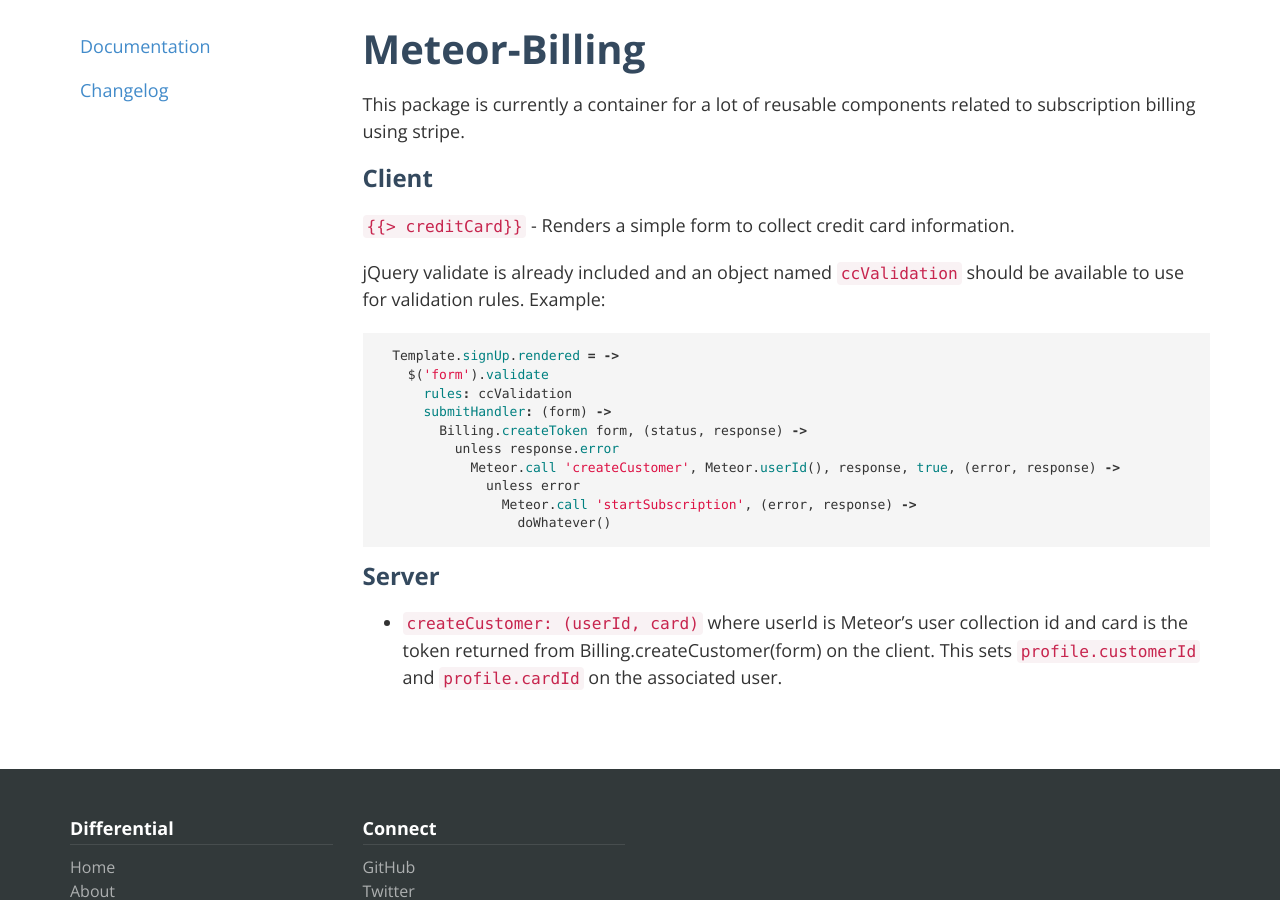
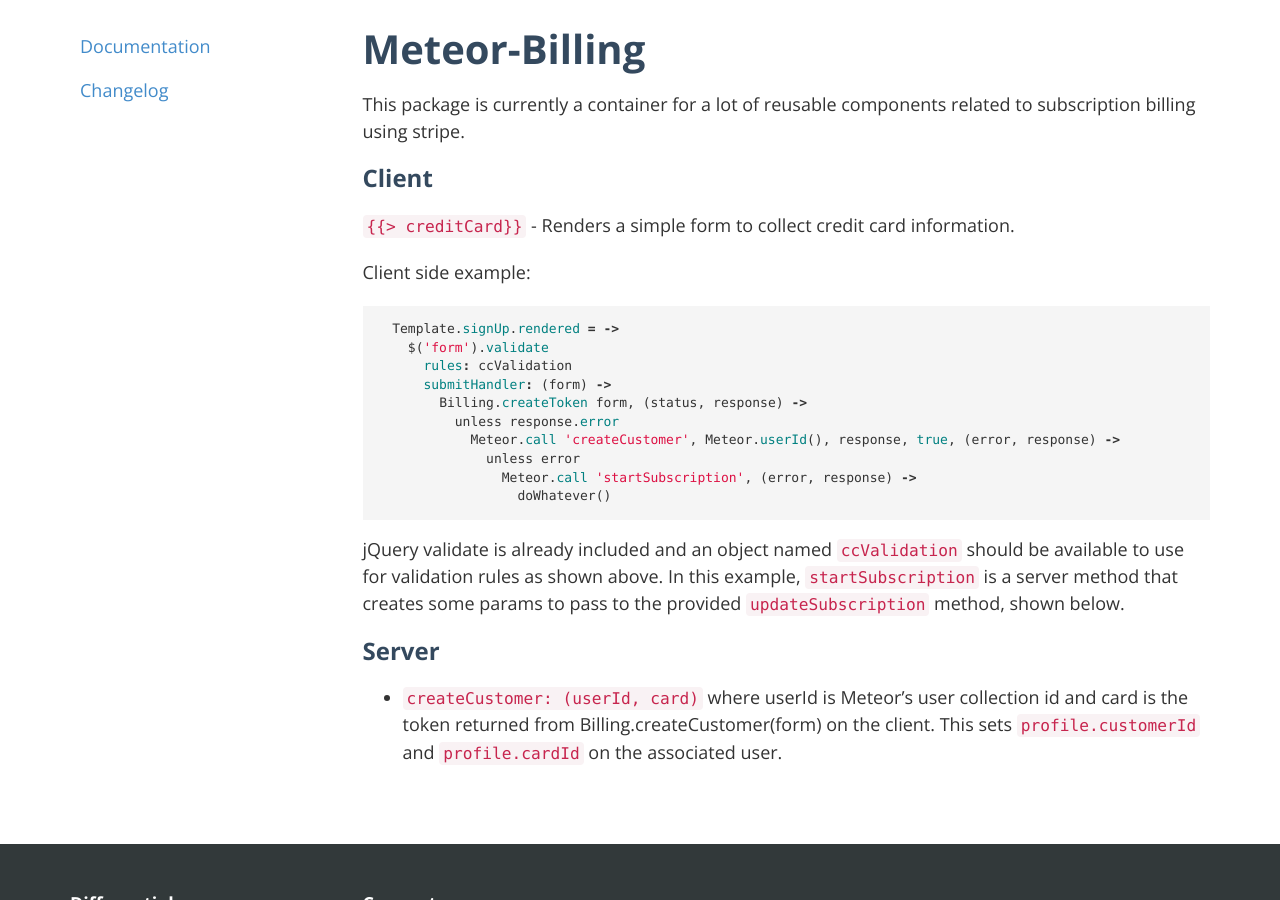
Before and after one commit to Differential/meteor-billing, a Jekyll site: the page built from index.markdown, in a window 1280 px wide and 900 px high, scrolled down 399 px. Built offline with Jekyll 4.4.1, drawn with Linux system fonts in a browser that asks for light colours; nearby versions of some CDN libraries; Markdown is read by kramdown in place of the engine named in the settings.

Commit message:
Update index.markdown

```diff
--- a/index.markdown
+++ b/index.markdown
@@ -14,8 +14,7 @@ This package is currently a container for a lot of reusable components related t
 {% assign cc = '{{> creditCard}}' %}
 `{{ cc }}` - Renders a simple form to collect credit card information.
 
-jQuery validate is already included and an object named `ccValidation` should be available to use for validation rules.
-Example:
+Client side example:
 {% highlight coffeescript %}
   Template.signUp.rendered = ->
     $('form').validate
@@ -29,5 +28,7 @@ Example:
                   doWhatever()
 {% endhighlight %}
 
+jQuery validate is already included and an object named `ccValidation` should be available to use for validation rules as shown above.  In this example, `startSubscription` is a server method that creates some params to pass to the provided `updateSubscription` method, shown below.
+
 ### Server
 * `createCustomer: (userId, card)` where userId is Meteor's user collection id and card is the token returned from Billing.createCustomer(form) on the client.  This sets `profile.customerId` and `profile.cardId` on the associated user.
```
